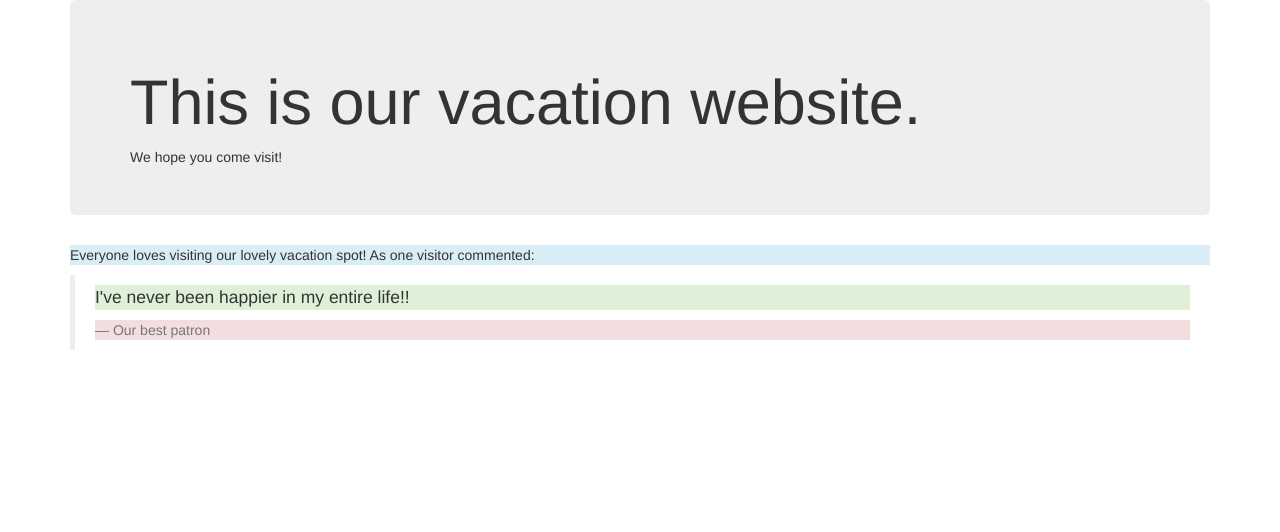
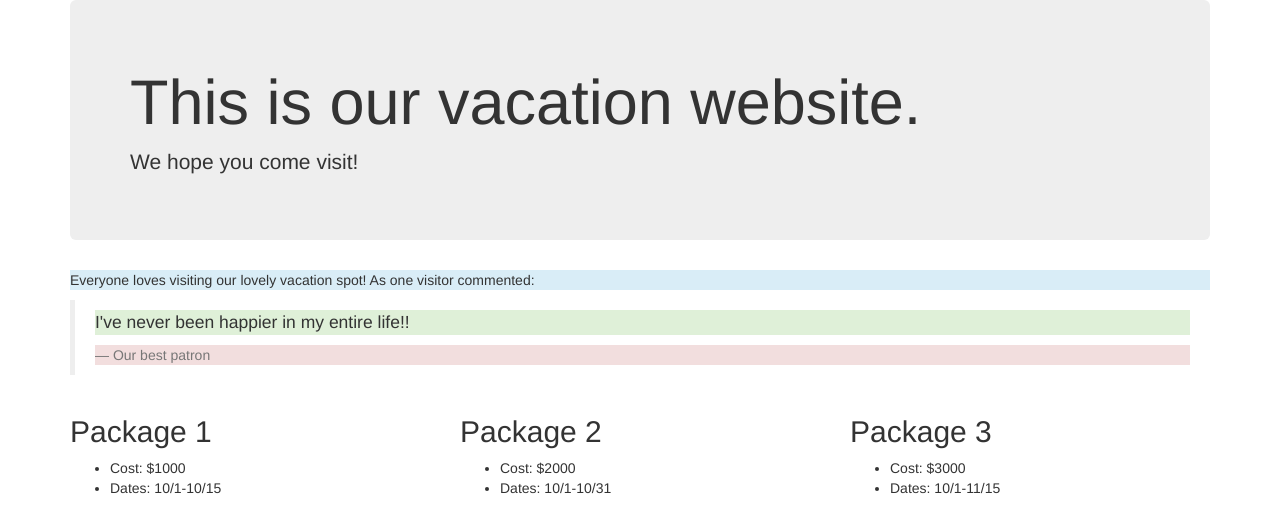
Before and after one commit to kategoss/vacation-site, a plain HTML site: page index.html in a window 1280 px wide. Drawn offline with Linux system fonts and the light colour scheme.

Commit message:
add columns and rows

```diff
--- a/index.html
+++ b/index.html
@@ -8,14 +8,38 @@
   </head>
   <body>
     <div class="container">
-      <div class="jumbotron"><h1>This is our vacation website.</h1>
-        We hope you come visit!
+      <div class="jumbotron">
+        <h1>This is our vacation website.</h1>
+        <p>We hope you come visit!</p>
       </div>
       <p class="bg-info">Everyone loves visiting our lovely vacation spot! As one visitor commented:</p>
       <blockquote>
         <p class="bg-success">I've never been happier in my entire life!!</p>
         <footer class="bg-danger">Our best patron</footer>
       </blockquote>
+      <div class="row">
+        <div class="col-md-4">
+          <h2>Package 1</h2>
+          <ul>
+            <li>Cost: $1000</li>
+            <li>Dates: 10/1-10/15</li>
+          </ul>
+        </div>
+        <div class="col-md-4">
+          <h2>Package 2</h2>
+          <ul>
+            <li>Cost: $2000</li>
+            <li>Dates: 10/1-10/31</li>
+          </ul>
+        </div>
+        <div class="col-md-4">
+          <h2>Package 3</h2>
+          <ul>
+            <li>Cost: $3000</li>
+            <li>Dates: 10/1-11/15</li>
+          </ul>
+        </div>
+      </div>
     </div>
   </body>
 </html>
```
